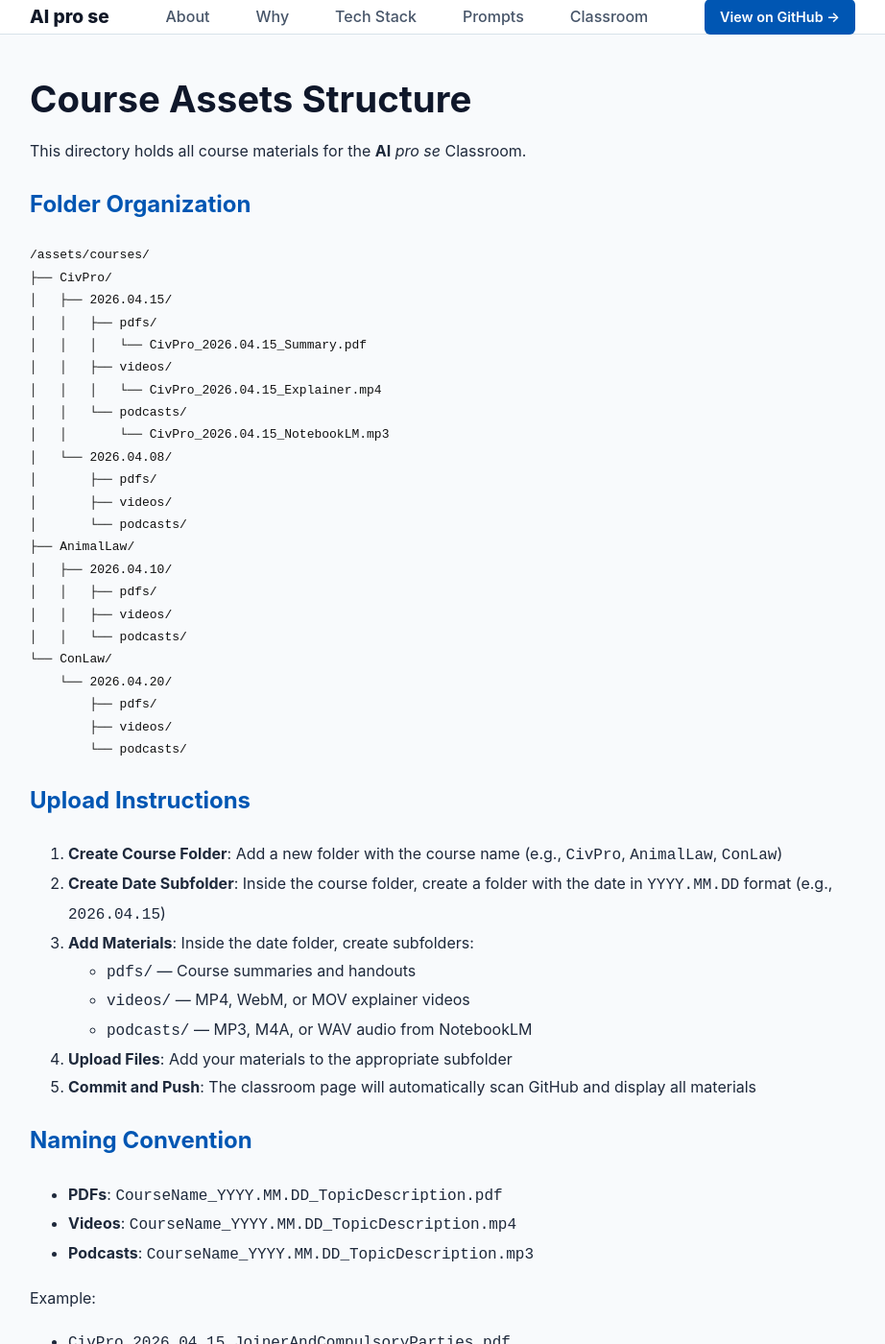
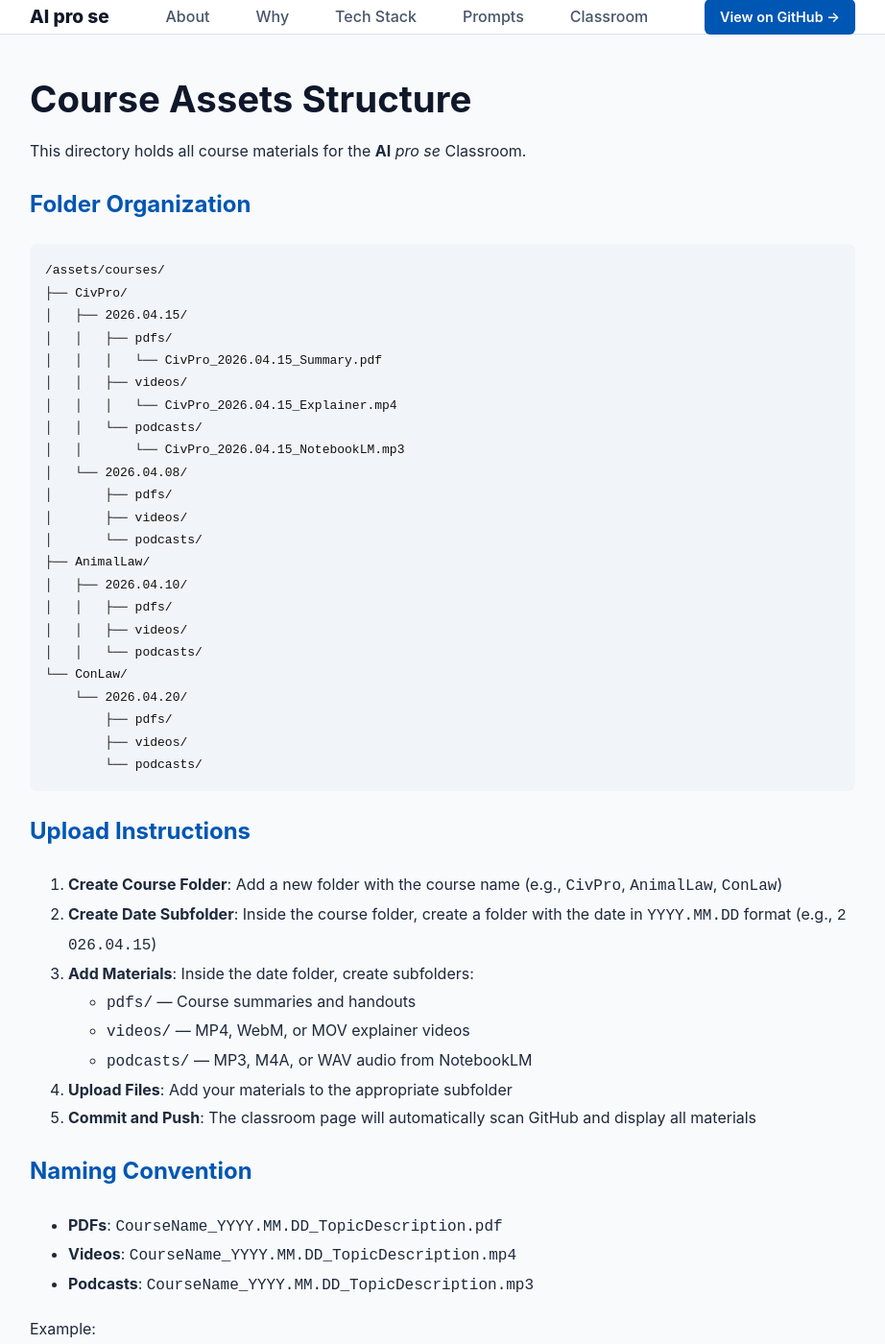
Before and after one commit to kasosterbuhr/kaso.law, a Jekyll site: the page built from assets/courses/README.md, in a window 1280 px wide and 1400 px high, scrolled down 249 px. Shown: the whole window at 96% size, without its empty margins (179-1101 px from the left). Built offline with Jekyll 4.4.1, drawn with Linux system fonts in a browser that asks for light colours; our own code applies the rules of GitHub Pages for plain Markdown files.

Commit message:
let's get it

```diff
--- a/assets/css/main.css
+++ b/assets/css/main.css
@@ -207,6 +207,7 @@
   max-width: 100%;
   word-wrap: break-word;
   overflow-wrap: break-word;
+  word-break: break-word;
 }
 
 .site-title {
@@ -249,12 +250,14 @@
   color: #1e293b;
   word-wrap: break-word;
   overflow-wrap: break-word;
+  word-break: break-word;
 }
 
-.site-content img {
-  max-width: 100%;
-  height: auto;
-  border-radius: 12px;
+.site-content * {
+  word-wrap: break-word;
+  overflow-wrap: break-word;
+  word-break: break-word;
+}
 
 
 .site-content pre {
@@ -266,13 +269,21 @@
   overflow-x: auto;
   word-wrap: break-word;
   overflow-wrap: break-word;
+  word-break: break-all;
   white-space: pre-wrap;
 }
 
 .site-content code {
   word-wrap: break-word;
   overflow-wrap: break-word;
-} box-shadow: 0 4px 12px rgba(0, 0, 0, 0.1);
+  word-break: break-all;
+}
+
+.site-content img {
+  max-width: 100%;
+  height: auto;
+  border-radius: 12px;
+  box-shadow: 0 4px 12px rgba(0, 0, 0, 0.1);
   margin: 24px 0;
 }
 
```
